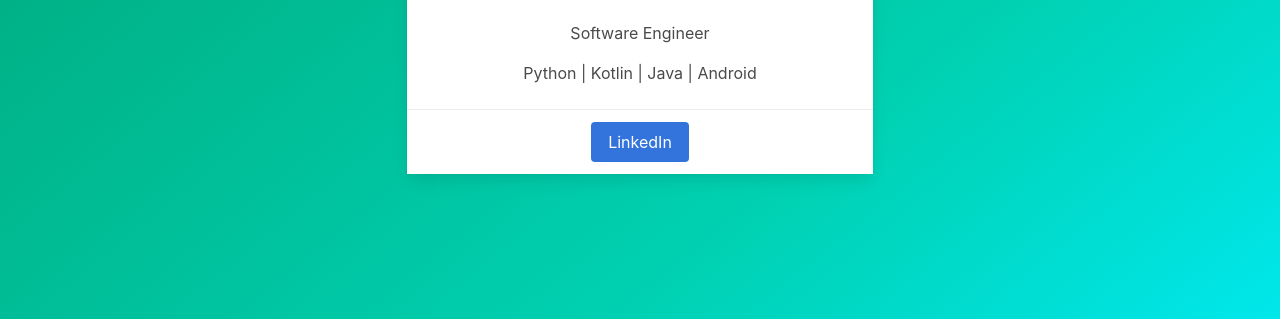
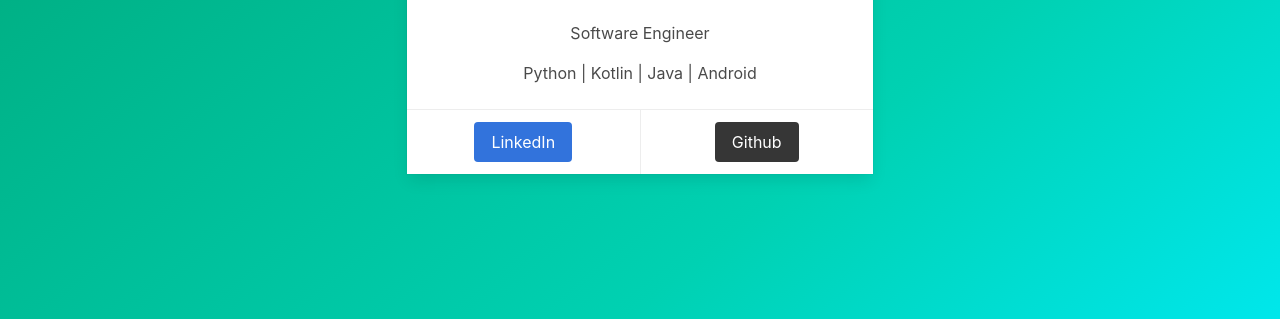
Before and after one commit to dev-danilosilva/aboutme, a plain HTML site: page index.html in a window 1280 px wide. Shown: the part 481-800 px from the top of the page. Drawn offline with Linux system fonts and the light colour scheme.

Commit message:
ADD github button

```diff
--- a/index.html
+++ b/index.html
@@ -77,6 +77,12 @@
                                         LinkedIn
                                     </span>
                                 </a>
+
+                                <a href="#" target="_blank" class="card-footer-item">
+                                    <span class="button is-dark">
+                                        Github
+                                    </span>
+                                </a>
                             </footer>
                         </div>
 
```
